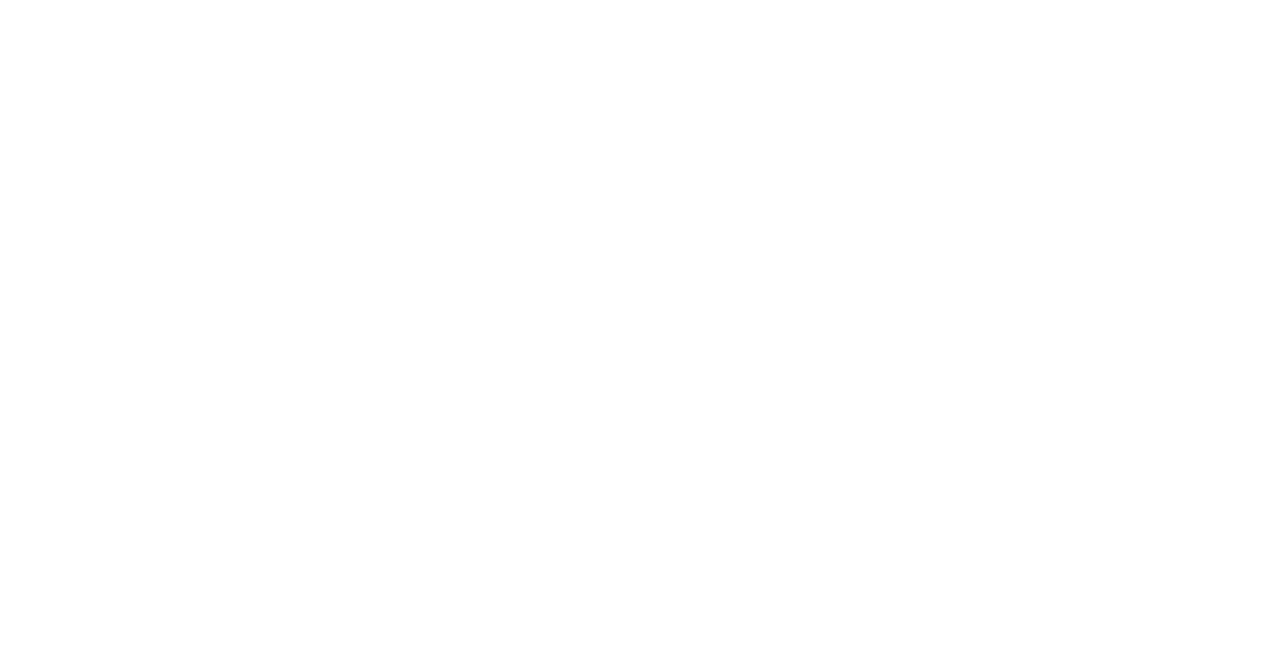
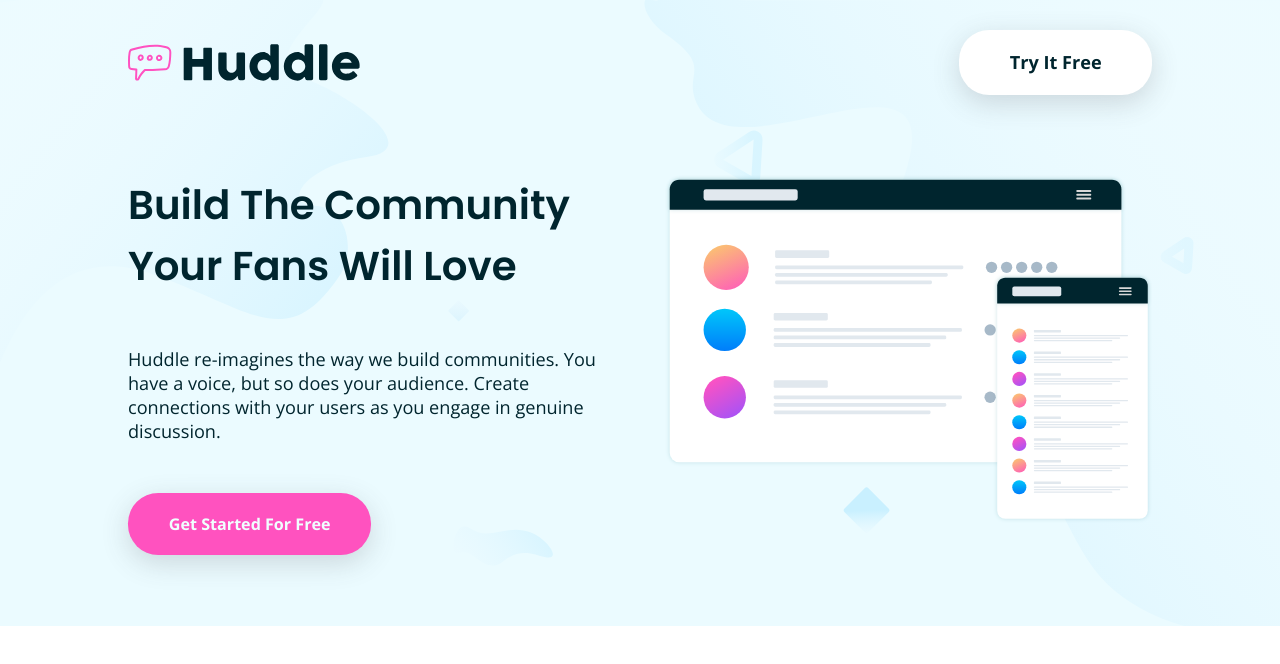
Before and after one commit to musawakiliML/Huddle_landing_page, a plain HTML site: page index.html in a window 1280 px wide. Drawn offline with nearby package versions, Linux system fonts and the light colour scheme; a web font is replaced by a local one.

Commit message:
Added header section

```diff
--- a/index.html
+++ b/index.html
@@ -4,9 +4,38 @@
     <meta charset="UTF-8">
     <meta http-equiv="X-UA-Compatible" content="IE=edge">
     <meta name="viewport" content="width=device-width, initial-scale=1.0">
+    <script src="https://kit.fontawesome.com/5048a67591.js" crossorigin="anonymous"></script>
+    <link rel="stylesheet" href="styles/style.css">
+    <link href="https://fonts.googleapis.com/css2?family=Big+Shoulders+Display:wght@700&family=Lexend+Deca&family=Montserrat:wght@300&family=Open+Sans:wght@400;700&family=Oxygen&family=Oxygen+Mono&family=Poppins:wght@400;500;600;700&family=Work+Sans:wght@300&display=swap" rel="stylesheet">
+    <link rel="shortcut icon" href="/images/favicon-32x32.png" type="image/x-icon">
     <title>Huddle Landing Page</title>
 </head>
 <body>
+    <section class="hero_section">
+        <header class="container">
+            <img src="/images/logo.svg" alt="huddle logo" class="logo">
+            <a href="#" class="try_button">Try It Free</a>
+        </header>
+        <div class="content container">
+            <div class="text_content">
+                <h1 class="title_content">
+                    Build The Community <br />
+                    Your Fans Will Love
+                </h1>
+
+                <p class="paragraph_content">
+                    Huddle re-imagines the way we build communities. You have a voice, but so does your audience. Create connections with your users as you engage in genuine discussion.
+                </p>
+
+                <a href="#" class="get_start_button">Get Started For Free</a>
+            </div>
+            <div>
+                <img src="/images/illustration-mockups.svg" alt="Illustration mockups" class="content_image">
+            </div>
+        </div>
+    </section>
+
+
 
 </body>
 </html>
--- a/styles/style.css
+++ b/styles/style.css
@@ -0,0 +1,119 @@
+/* General variables */
+:root{
+    --poppins:'Poppins', sans-serif;
+    --open_sans: 'Open Sans', sans-serif;
+    --pink:hsl(322, 100%, 66%);
+    --very_pale_cyan: hsl(193, 100%, 96%);
+    --very_dark_cyan: hsl(192, 100%, 9%);
+    --grayish_blue: hsl(208, 11%, 55%);
+    --font-size: 18px;
+}
+
+*,
+*::before,
+*::after {
+    box-sizing: border-box;
+    margin: 0;
+    padding: 0;
+}
+/* general html tags */
+body{
+    font-family: var(--open_sans);
+    font-size: 1.8rem;
+}
+
+html{
+    font-size: 63%;
+}
+h1, h2{
+    font-family: var(--poppins);
+    font-weight: 600;
+    color: var(--very_dark_cyan);
+}
+
+a {
+    text-decoration: none;
+    font-weight: 700;
+}
+
+header{
+    display: flex;
+    justify-content: space-between;
+    align-items: center;
+    padding-top: 3rem;
+}
+
+/* Classes and section styles */
+.hero_section{
+    background-image: url(/images/bg-hero-desktop.svg);
+    background-color: var(--very_pale_cyan);
+    background-repeat: no-repeat;
+    background-size: cover;
+}
+
+.container{
+    max-width: 80%;
+    margin: 0 auto;
+}
+
+header .logo{
+    width: 23rem;
+
+}
+
+.try_button{
+    background-color: white;
+    color: var(--very_dark_cyan);
+    padding: 2rem 5rem;
+    border-radius: 3rem;
+    transition: all 0.3s;
+    box-shadow: rgba(73, 73, 82, 0.2) 0px 8px 28px 0px;
+}
+
+.try_button:hover,
+.try_button:active {
+    color: rgba(7, 94, 115, 0.6);
+}
+
+.content{
+    display: grid;
+    grid-template-columns: 1fr 1fr;
+    gap: 5rem;
+    margin-top: 5rem;
+    padding-top: 3rem;
+    padding-bottom: 7rem;
+}
+
+.text_content{
+    display: flex;
+    flex-direction: column;
+    justify-content: center;
+    gap: 5rem;
+}
+.content_image{
+    width: 100%;
+}
+.title_content{
+    line-height: 1.5;
+    font-size: 4rem;
+}
+.paragraph_content{
+    color: var(--very_dark_cyan);
+}
+.get_start_button{
+    color: azure;
+    border-radius: 3rem;
+    padding: 2rem 1.5rem;
+    background-color: var(--pink);
+    text-align: center;
+    width: 50%;
+    transition: all 0.3s;
+    box-shadow: rgba(73, 73, 82, 0.2) 0px 8px 28px 0px;
+    font-size: 1.6rem;
+}
+
+.get_start_button:hover,
+.get_start_button:active {
+    color: rgba(7, 94, 115, 0.6);
+    background-color: rgba(244, 132, 203, 0.8);
+}
```
